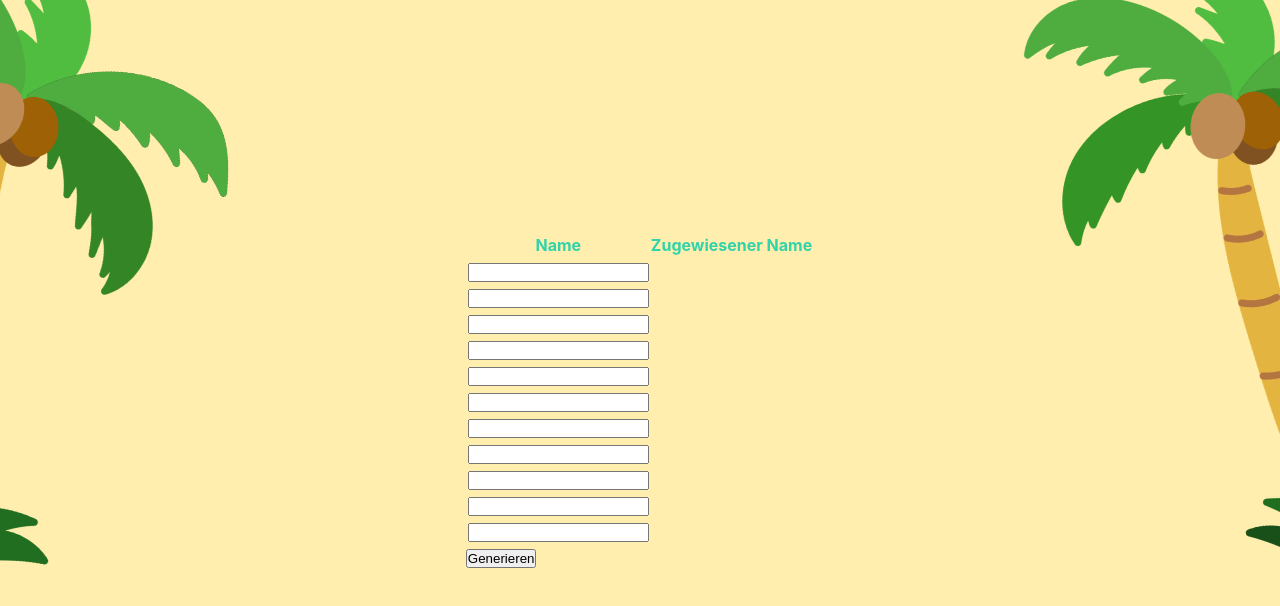
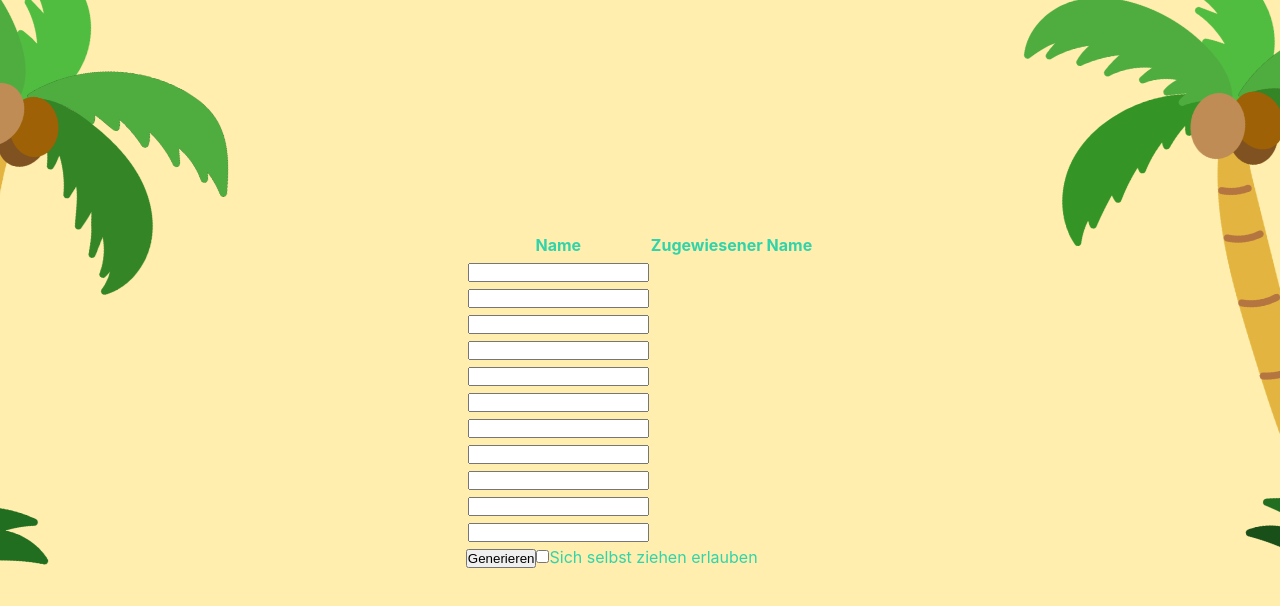
Before and after one commit to Liuuner/LloretCountdown, a React (Vite) app: page / in a window 1280 px wide. Both pictures are taken after a click on the element "Countdown to Lloret". Shown: the top 606 px of the page. Built offline with nearby package versions, Linux system fonts and the light colour scheme.

Commit message:
Button ob man sich selber ziehen kann

```diff
--- a/src/App.tsx
+++ b/src/App.tsx
@@ -1,5 +1,5 @@
 import './App.css';
-import FlipClockCountdown, {createDate} from "./components/FlipClockCountdown";
+import FlipClockCountdown, { createDate } from "./components/FlipClockCountdown";
 import { useState } from "react";
 
 function App() {
@@ -7,6 +7,7 @@ function App() {
     const [isComplete, setIsComplete] = useState(false);
     const [isPlaneRight, setIsPlaneRight] = useState<boolean>(true);
     const [isDraw, setIsDraw] = useState(false);
+    const [canDrawSelf, setCanDrawSelf] = useState(false); // Zustand für die Option sich selbst zu ziehen
 
     const handleOnComplete = () => {
         setIsComplete(true);
@@ -34,12 +35,14 @@ function App() {
 
         // Assign each person to another person
         for (let i = 0; i < names.length; i++) {
-            // Find a random index that is not the current index
-            let j = i;
-            while (j === i) {
-                j = Math.floor(Math.random() * names.length);
+            // Check if self-draw is allowed and skip if not
+            if (!canDrawSelf && names[i] === shuffledNames[i]) {
+                let j = i;
+                while (names[j] === shuffledNames[i] || shuffledNames[j] === names[i]) {
+                    j = Math.floor(Math.random() * names.length);
+                }
+                [shuffledNames[i], shuffledNames[j]] = [shuffledNames[j], shuffledNames[i]];
             }
-            [shuffledNames[i], shuffledNames[j]] = [shuffledNames[j], shuffledNames[i]];
         }
 
         setAssignedNames(shuffledNames);
@@ -75,6 +78,10 @@ function App() {
                             </tbody>
                         </table>
                         <button onClick={generateAssignments}>Generieren</button>
+                        <label>
+                            <input type="checkbox" checked={canDrawSelf} onChange={() => setCanDrawSelf(!canDrawSelf)} />
+                            Sich selbst ziehen erlauben
+                        </label>
                     </div>
                 ) : (
                     <div>
```
